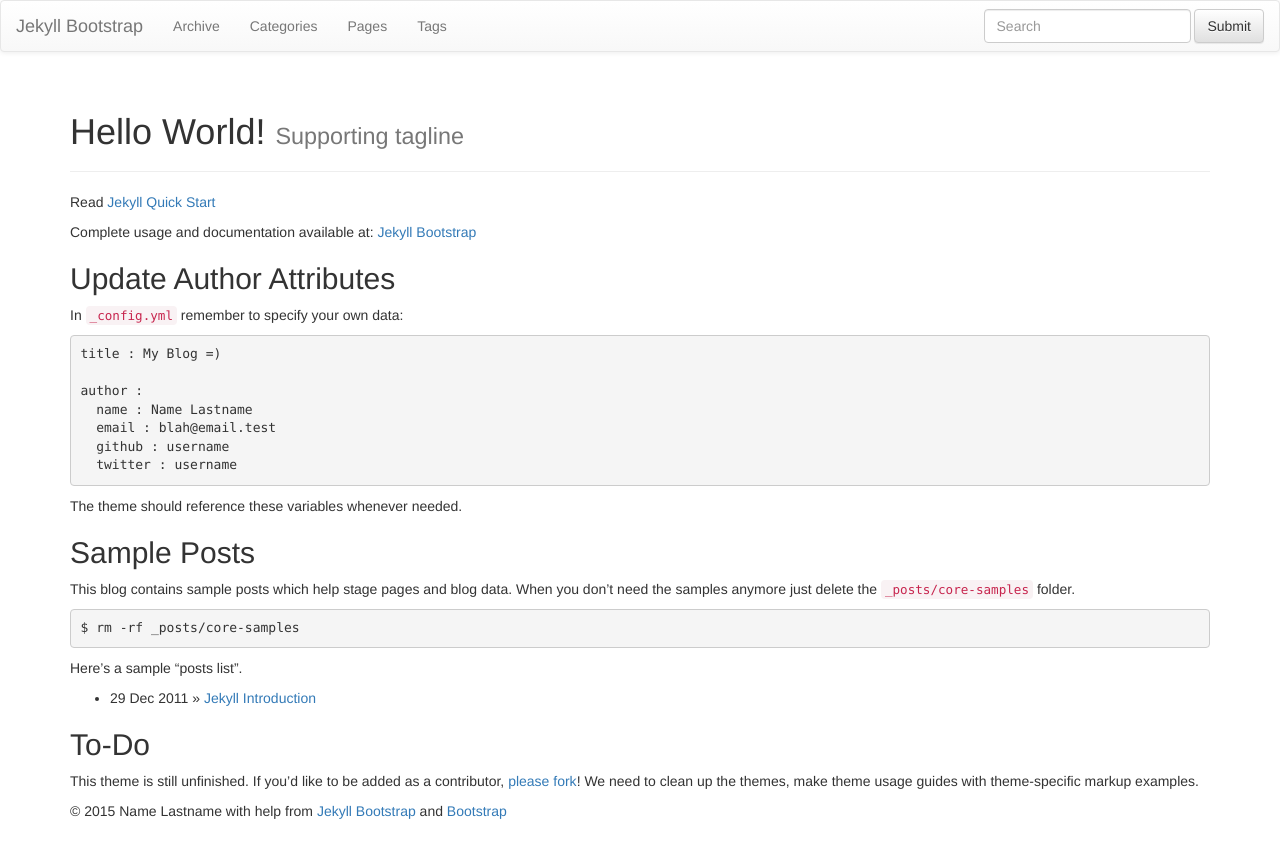
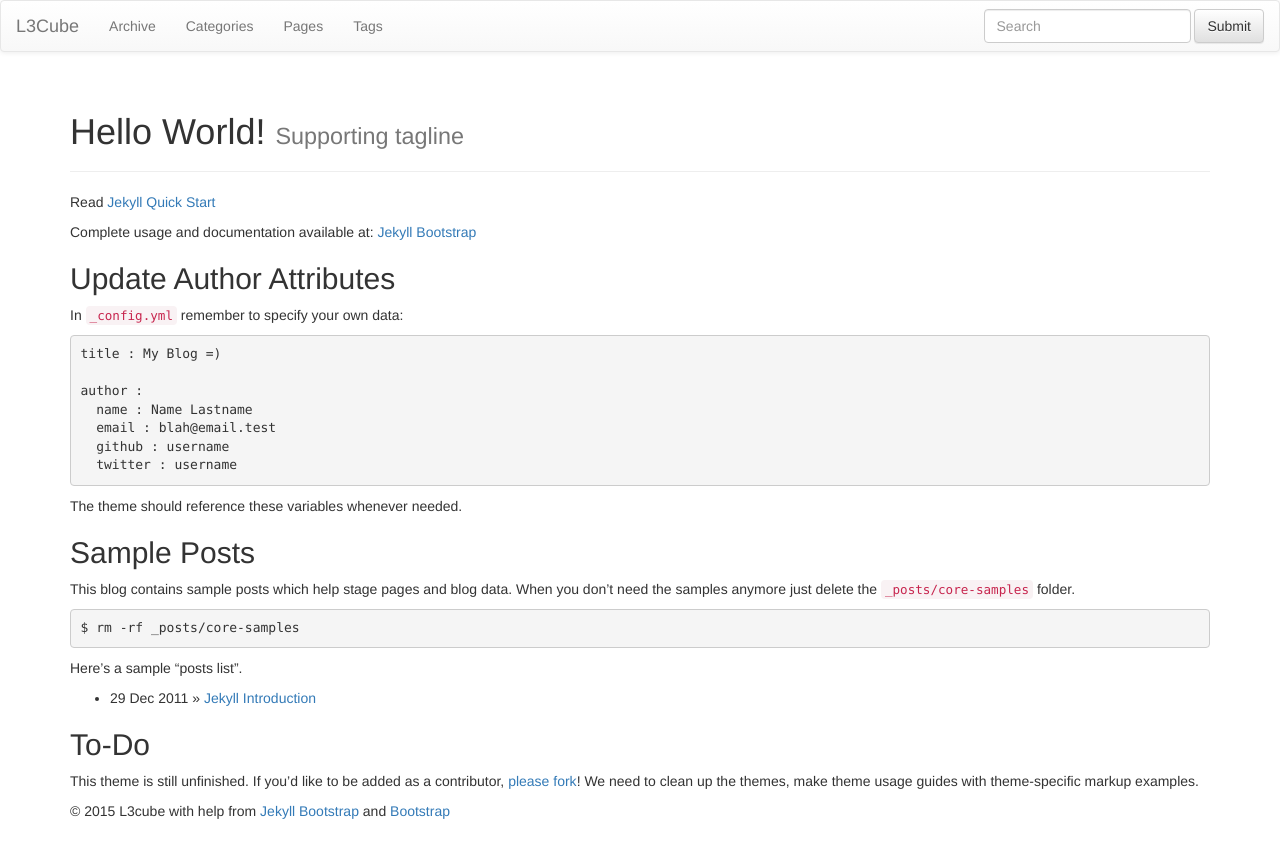
Before and after one commit to l3cube/l3cube.github.io, a Jekyll site: the page built from index.md, in a window 1280 px wide. Shown: the top 858 px of the page. Built offline with Jekyll 4.4.1, drawn with Linux system fonts in a browser that asks for light colours; nearby versions of some CDN libraries; library files that are not in the unit come from our copies.

Commit message:
Changing meta information

```diff
--- a/_config.yml
+++ b/_config.yml
@@ -8,12 +8,12 @@
 # Themes are encouraged to use these universal variables
 # so be sure to set them if your theme uses them.
 #
-title : Jekyll Bootstrap
-tagline: Site Tagline
+title : L3Cube
+tagline: In code, we trust !!!
 author :
-  name : Name Lastname
-  email : blah@email.test
-  github : username
+  name : L3cube
+  email : gabhijit@gmail.com
+  github : l3cube
   twitter : username
   feedburner : feedname
 
```
